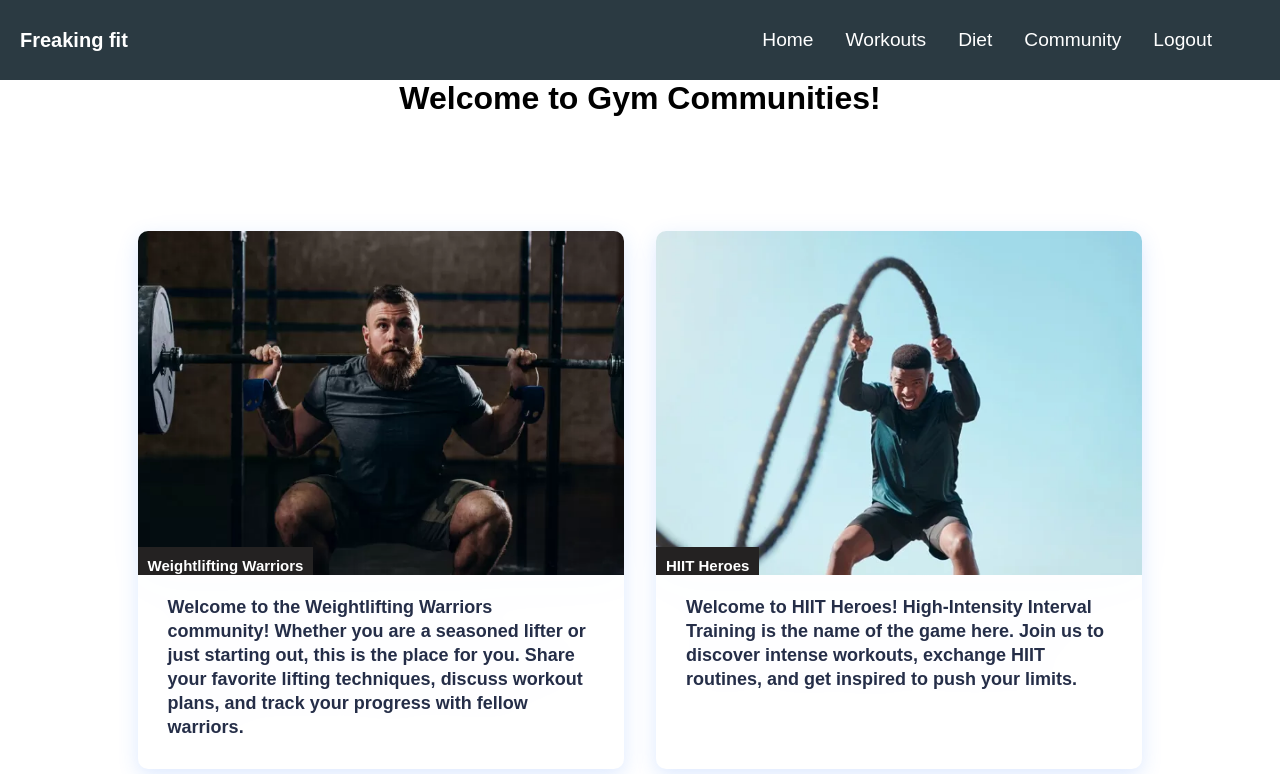
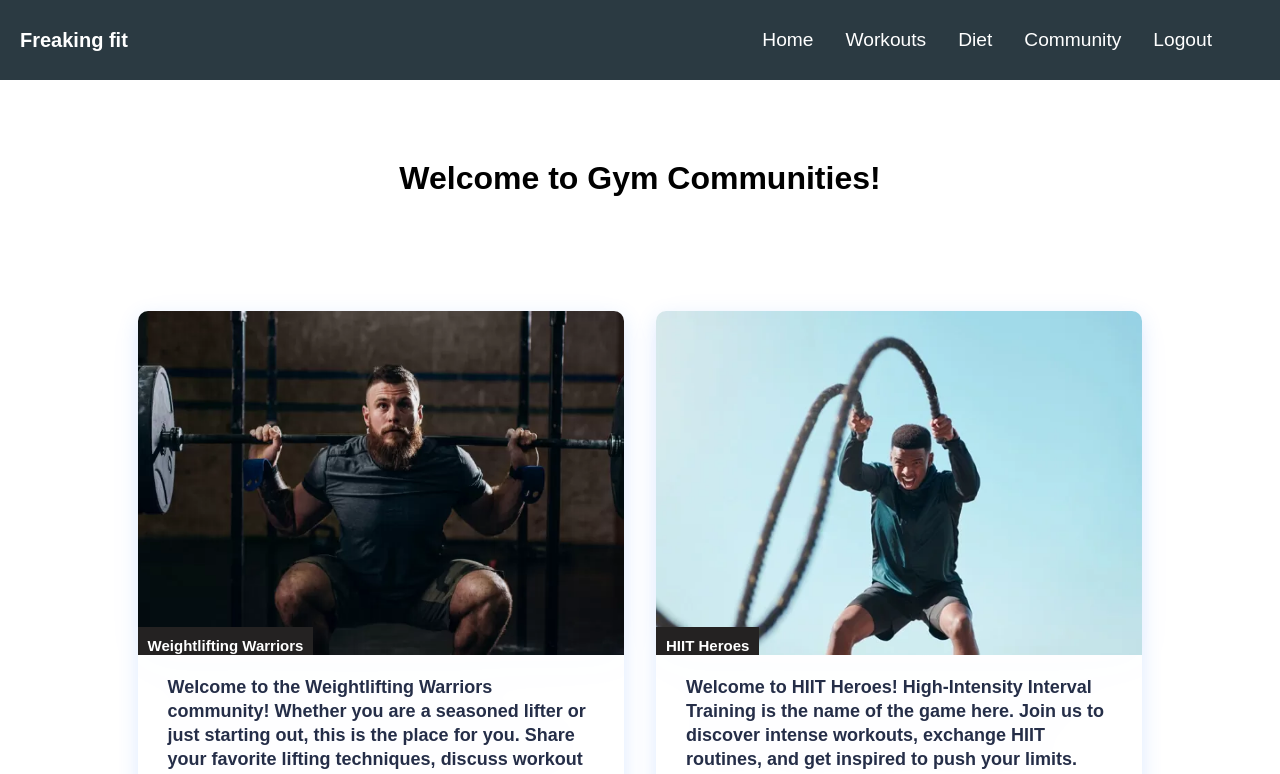
Before and after one commit to saivivek116/Freaking_Fit, a React (Create React App) app: page /community in a window 1280 px wide. Shown: the top 774 px of the page. Built offline with nearby package versions, Linux system fonts and the light colour scheme; sample sign-in values are in the browser's storage.

Commit message:
style changes

```diff
--- a/src/components/authentication-template/authentication-screen-template.scss
+++ b/src/components/authentication-template/authentication-screen-template.scss
@@ -1,6 +1,6 @@
 .authentication-page-container {
     display: flex;
-    height: calc(100vh - 80px);
+    height: calc(100vh);
     width: 100%;
 
     .left-container {
--- a/src/global.scss
+++ b/src/global.scss
@@ -1,2 +1,2 @@
-// @import "./Components/authentication-template/authentication-screen-template";
-// @import "./Components/textbox/textbox";
+@import "./Components/authentication-template/authentication-screen-template";
+@import "./Components/textbox/textbox";
--- a/src/pages/Community.js
+++ b/src/pages/Community.js
@@ -4,10 +4,8 @@ import Footer from "../components/Footer";
 import "./community.scss";
 function Community() {
     return (
-        <div>
-            <header>
-                <h1>Welcome to Gym Communities!</h1>
-            </header>
+        <div className="community pt-5">
+            <h1>Welcome to Gym Communities!</h1>
             <CommunityCard />
             <Footer />
         </div>
--- a/src/pages/Diet.js
+++ b/src/pages/Diet.js
@@ -61,10 +61,9 @@ function DietItem({ name, imageSrc, description }) {
 
 function Diet() {
     return (
-        <div className="diet-page">
+        <div className="diet-page pt-5">
             <section id="diet">
                 <h1>Discover Your Path to Wellness: Explore Our Diet Plans</h1>
-                <br />
                 <div className="diet-plan-list">
                     {dietPlans.map((dietPlan) => (
                         <DietItem key={dietPlan.id} {...dietPlan} />
--- a/src/pages/diet.scss
+++ b/src/pages/diet.scss
@@ -15,6 +15,7 @@
     list-style: none;
     padding: 0;
     margin: 0;
+    margin-top: 50px;
 }
 
 .diet-plan-item {
--- a/src/style/css/style.css
+++ b/src/style/css/style.css
@@ -7,7 +7,7 @@
 }
 
 .pt-5 {
-    padding-top: 5rem;
+    padding-top: 5rem !important;
 }
 .color-white {
     color: #fff;
```
